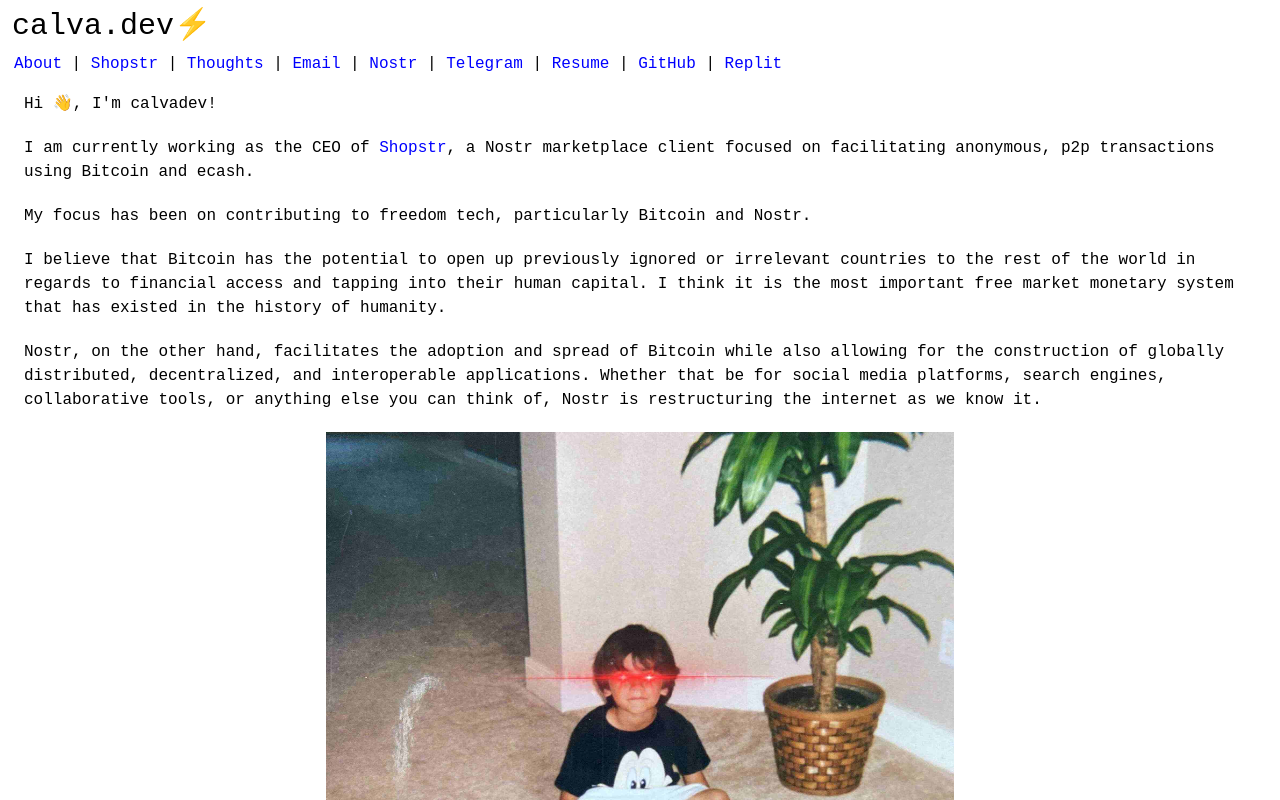
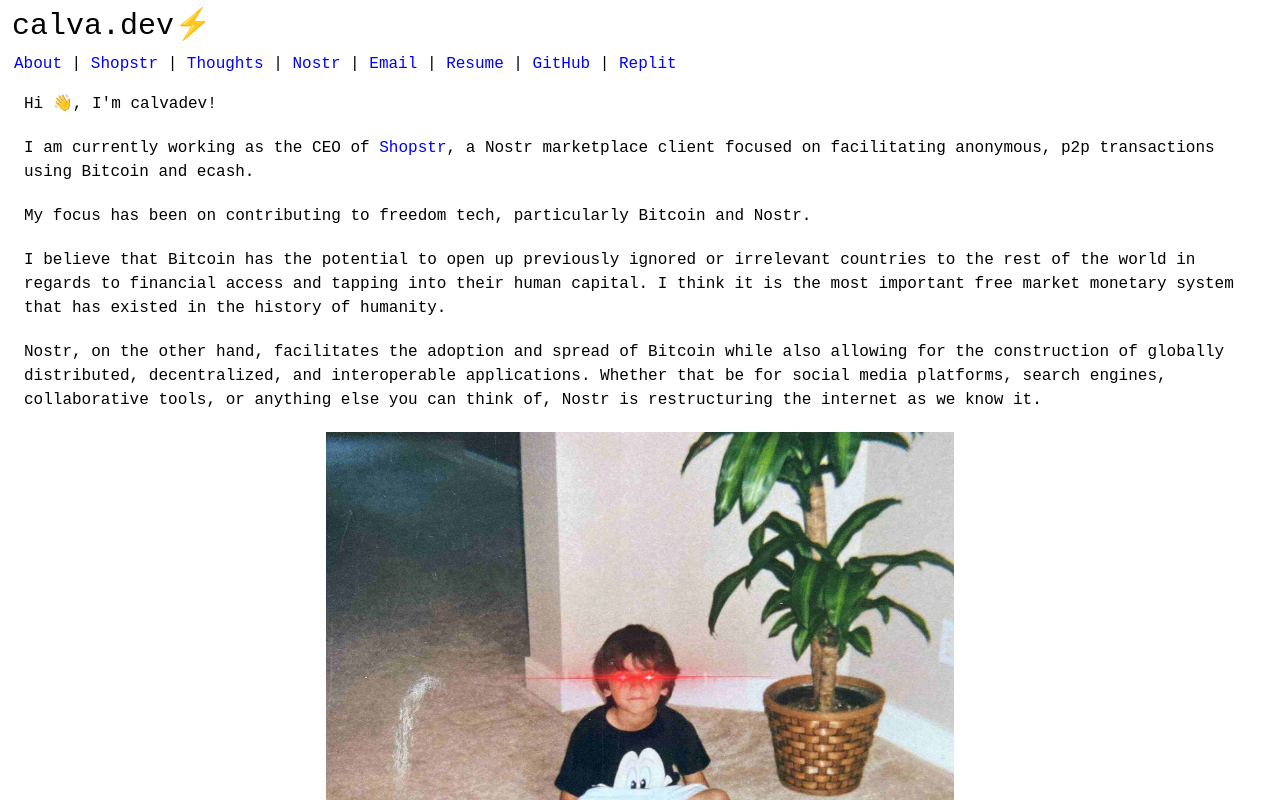
Before and after one commit to calvadev/calva.dev, a Next.js app in the folder src/: page / in a window 1280 px wide. Shown: the top 800 px of the page. Built offline with nearby package versions, Linux system fonts and the light colour scheme.

Commit message:
Updated header redirects

```diff
--- a/src/pages/_document.tsx
+++ b/src/pages/_document.tsx
@@ -23,17 +23,13 @@ export default function Document() {
           </span>
           {" | "}
           <span>
-            <Link href="mailto:calvadev@reacher.me">Email</Link>
-          </span>
-          {" | "}
-          <span>
             <Link href="https://njump.me/npub16dhgpql60vmd4mnydjut87vla23a38j689jssaqlqqlzrtqtd0kqex0nkq">
               Nostr
             </Link>
           </span>
           {" | "}
           <span>
-            <Link href="https://t.me/calvadev">Telegram</Link>
+            <Link href="mailto:calvadev@reacher.me">Email</Link>
           </span>
           {" | "}
           <span>
```
